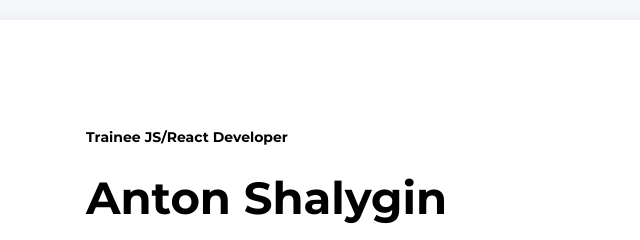
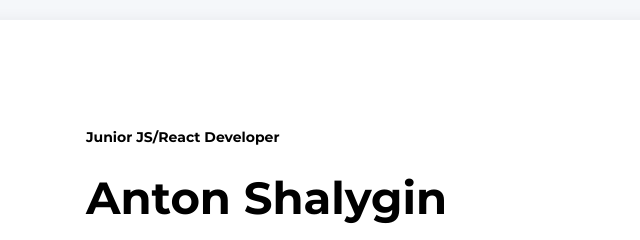
Before and after one commit to antonshalygin/CV, a plain HTML site: page index.html in a window 1280 px wide. Shown: the top 240 px of the page, 394-1034 px from the left. Drawn offline with Linux system fonts and the light colour scheme.

Commit message:
Update index.html

```diff
--- a/index.html
+++ b/index.html
@@ -54,7 +54,7 @@
 
         <div class='main'>
             <div class='main_title'>
-                <h2 class='position'>Trainee JS/React Developer</h2>
+                <h2 class='position'>Junior JS/React Developer</h2>
                 <h1 class='name'>Anton Shalygin</h1>
                 <div class='main_descr'>Looking for a junior / trainee web-developer job. I have completed several courses on JavaScript and React, and I'm going to continue to develop in this direction.</div>
             </div>
```
